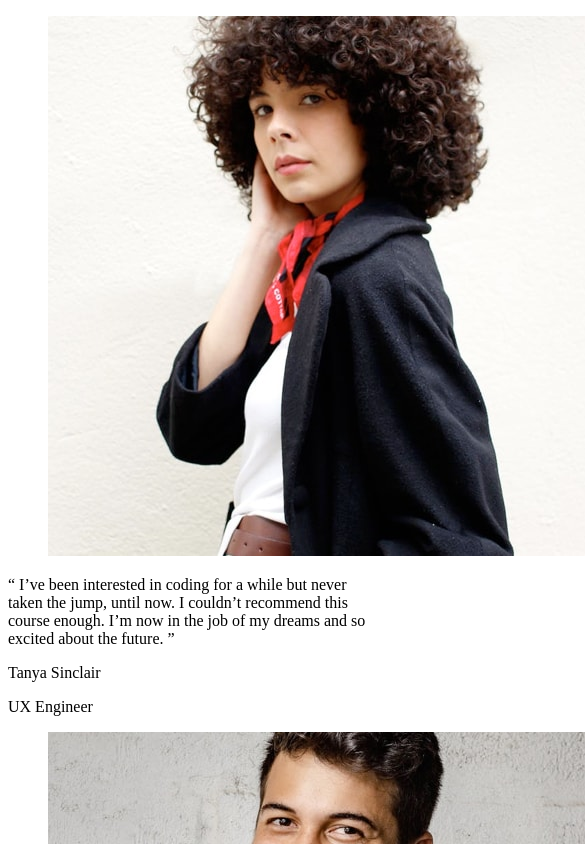
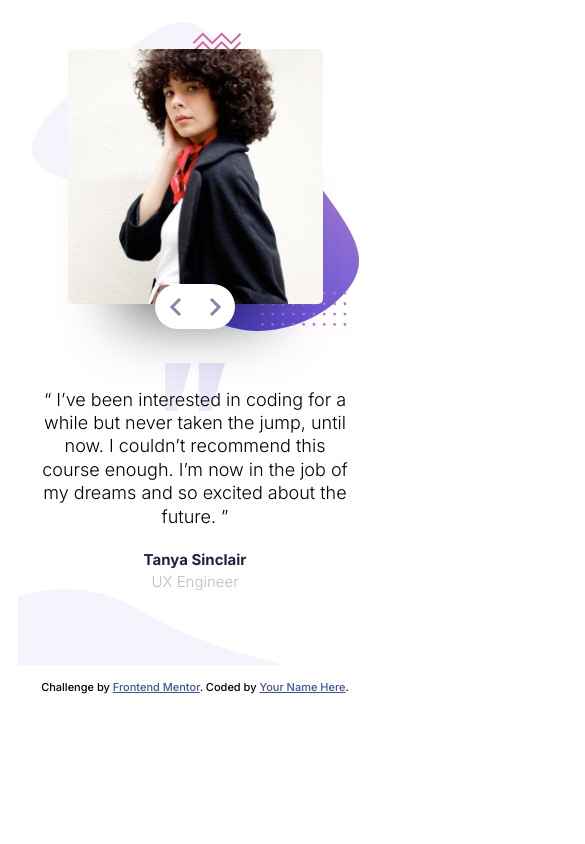
Before and after one commit to odagora/testimonials-slider, a plain HTML site: page index.html in a window 390 px wide. Shown: the top 844 px of the page, 585 px wide, since content can reach past the window. Drawn offline with Linux system fonts and the light colour scheme.

Commit message:
feat: :lipstick: mobile css styling

```diff
--- /dev/null
+++ b/css/style.css
@@ -0,0 +1,137 @@
+@import url('https://fonts.googleapis.com/css2?family=Inter:wght@300;500;700&display=swap');
+
+:root {
+  /* Colors */
+  --primary-dark-color: hsl(240, 38%, 20%);
+  --primary-light-color: hsl(240, 18%, 77%);
+}
+
+* {
+  margin: 0;
+  padding: 0;
+  box-sizing: border-box;
+}
+
+html {
+  font-size: 62.5%;
+}
+
+p {
+  font-size: 1.8rem;
+  font-weight: 500;
+}
+
+body {
+  font-family: 'Inter', sans-serif;
+}
+
+img {
+  max-width: 100%
+}
+
+.container {
+  width: 90%;
+  margin-top: 2.5em;
+  text-align: center;
+}
+
+.slider-container {
+  display: flex;
+  width: 375px;
+  margin: 0 auto;
+  position: relative;
+}
+
+.slider {
+  display: flex;
+  flex-direction: column;
+  height: 665px;
+}
+
+.slider-image {
+  display: flex;
+  justify-content: center;
+  align-items: center;
+  margin: 1em;
+  height: 50%;
+  background: url('../images/pattern-bg.svg') no-repeat center;
+  background-size: 92% 93%;
+  & img {
+    display: block;
+    width: 255px;
+    margin: 0 auto;
+    border-radius: 5px;
+    box-shadow: 0px 70px 60px -55px rgba(0,0,0,0.62);
+  }
+}
+
+.slider-content {
+  display: flex;
+  justify-content: center;
+  flex-grow: 1;
+  margin: 1em 1em 0;
+  background-image: url('../images/pattern-curve.svg'), url('../images/pattern-quotes.svg');
+  background-repeat: no-repeat, no-repeat;
+  background-size: 75% 25%, 60px 48px;
+  background-position: left bottom, top center;
+  & .quote {
+    line-height: 1.3em;
+    margin-bottom: 1.2em;
+    font-weight: 300;
+  }
+  & .author {
+    & .name {
+      margin-bottom: 0.2em;
+      font-size: 1.5rem;
+      font-weight: 700;
+      color: var(--primary-dark-color);
+    }
+    & .job-title {
+      font-size: 1.5rem;
+      font-weight: 300;
+      color: var(--primary-light-color);
+    }
+  }
+}
+
+.slider-controls {
+  /* border: 2px solid red; */
+  display: flex;
+  align-items: center;
+  justify-content: space-around;
+  position: absolute;
+  background-color: white;
+  height: 45px;
+  width: 80px;
+  top: 284px;
+  left: 50%;
+  transform: translateX(-50%);
+  border-radius: 25px;
+  & button {
+    position: relative;
+    cursor: pointer;
+    width: 20px;
+    height: 20px;
+    border: 1px solid transparent;
+    background-color: transparent;
+  }
+  & .previous::before {
+      content: url('../images/icon-prev.svg');
+  }
+  & .next::before {
+      content: url('../images/icon-next.svg');
+    }
+}
+
+.hidden {
+  display: none;
+}
+
+.attribution {
+  font-size: 11px;
+  text-align: center;
+  margin-top: 15px;
+}
+.attribution a {
+  color: hsl(228, 45%, 44%);
+}
--- a/index.html
+++ b/index.html
@@ -2,27 +2,19 @@
 <html lang="en">
   <head>
     <meta charset="UTF-8">
-  <meta name="viewport" content="width=device-width, initial-scale=1.0"> <!-- displays site properly based on user's device -->
-
+    <meta name="viewport" content="width=device-width, initial-scale=1.0">
     <link rel="icon" type="image/png" sizes="32x32" href="./images/favicon-32x32.png">
-
+    <link rel="stylesheet" href="./css/style.css">
+    <link rel="stylesheet" href="./css/desktop.css" media="(min-width: 1440px)">
     <title>Frontend Mentor | Coding Bootcamp Testimonials Slider</title>
-
-  <!-- Feel free to remove these styles or customise in your own stylesheet 👍 -->
-  <style>
-    .attribution { font-size: 11px; text-align: center; }
-    .attribution a { color: hsl(228, 45%, 44%); }
-  </style>
   </head>
   <body>
     <div class="slider-container">
       <main class="slider" id="slider-1">
         <section class="slider-image">
-        <div class="container">
           <figure>
             <img src="./images/image-tanya.jpg" alt="tanya photo">
           </figure>
-        </div>
         </section>
         <section class="slider-content">
           <div class="container">
@@ -36,7 +28,7 @@
           </div>
         </section>
       </main>
-    <main class="slider" id="slider-2">
+      <main class="slider hidden" id="slider-2">
         <section class="slider-image">
           <div class="container">
             <figure>
@@ -56,10 +48,10 @@
           </div>
         </section>
       </main>
+      <div class="slider-controls">
+        <button class="previous"></button>
+        <button class="next"></button>
       </div>
-  <div class="slider-controls">
-    <span class="previous"></span>
-    <span class="next"></span>
     </div>
     <div class="attribution">
       Challenge by <a href="https://www.frontendmentor.io?ref=challenge" target="_blank">Frontend Mentor</a>.
```
Lines whose indentation alone changed are shown as unchanged.
